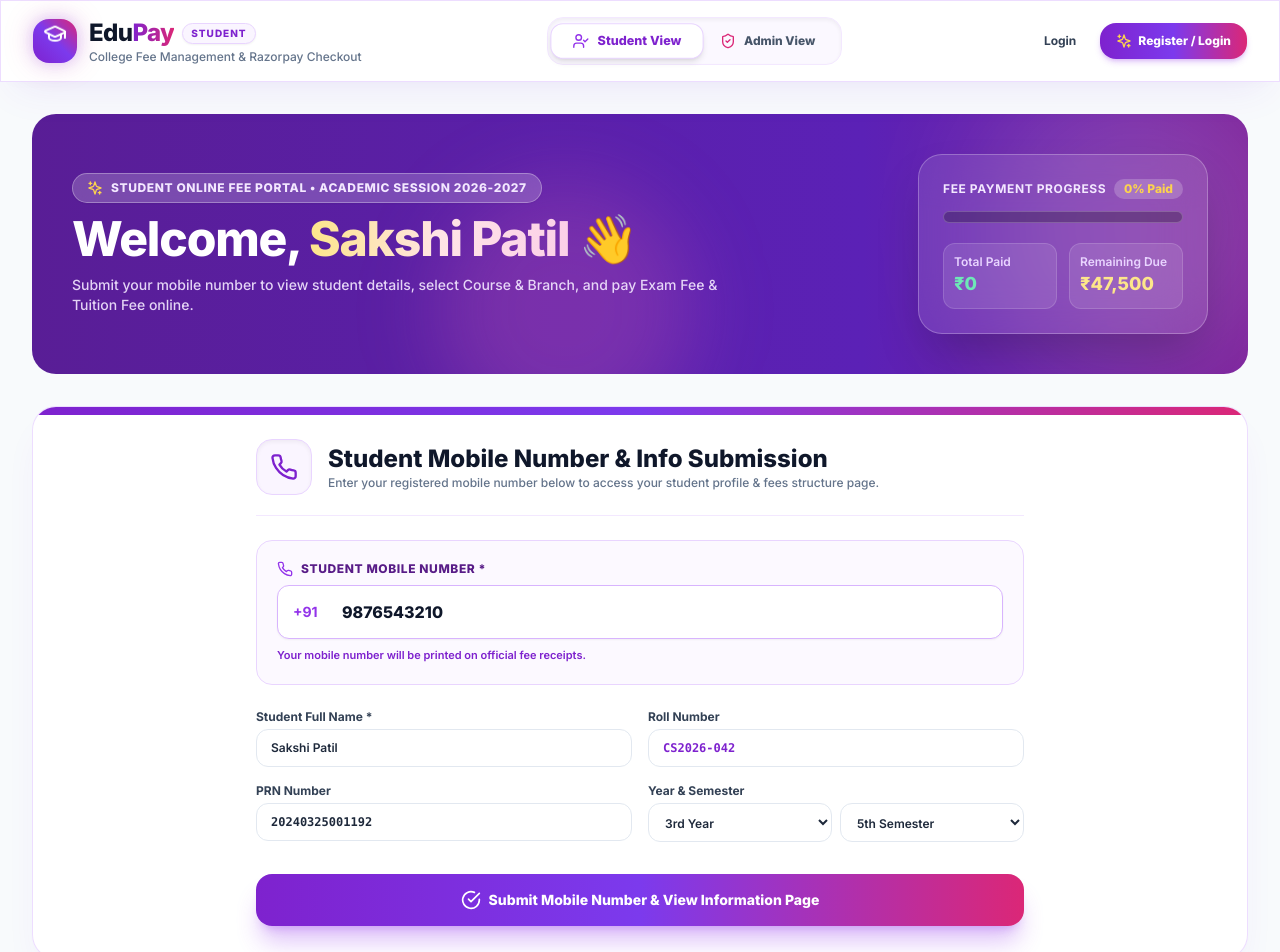
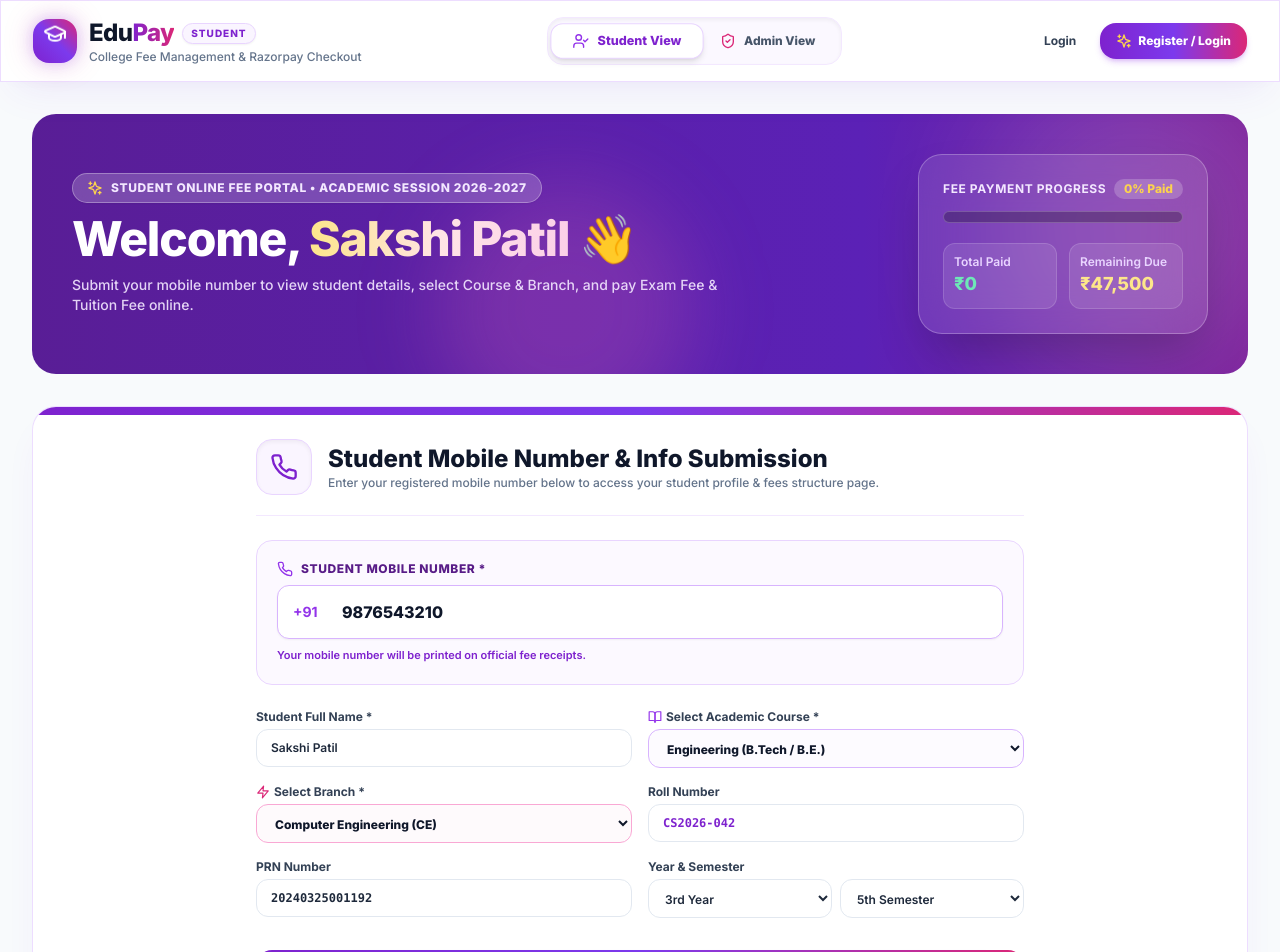
Before and after one commit to sakshimohite2909-spec/fees, a React (Vite) app: page / in a window 1280 px wide. Shown: the top 952 px of the page. Built offline with nearby package versions, Linux system fonts and the light colour scheme.

Commit message:
Add Course and Branch selection fields directly inside the initial submission form

```diff
--- a/src/components/StudentDashboard.jsx
+++ b/src/components/StudentDashboard.jsx
@@ -251,8 +251,51 @@ export default function StudentDashboard({
                     placeholder="Enter Student Name"
                     value={fullName}
                     onChange={(e) => setFullName(e.target.value)}
-                    className="w-full px-3.5 py-2.5 rounded-xl border border-slate-200 text-xs font-semibold focus:ring-2 focus:ring-purple-500 focus:outline-none"
+                    className="w-full px-3.5 py-2.5 rounded-xl border border-slate-200 text-xs font-semibold focus:ring-2 focus:ring-purple-500 focus:outline-none bg-white"
                   />
+                </div>
+
+                {/* 🎓 Academic Course Selection Dropdown */}
+                <div>
+                  <label className="block text-xs font-bold text-slate-700 mb-1 flex items-center gap-1">
+                    <BookOpen className="w-3.5 h-3.5 text-purple-600" />
+                    <span>Select Academic Course *</span>
+                  </label>
+                  <select
+                    value={selectedCourse}
+                    onChange={(e) => handleCourseChange(e.target.value)}
+                    className="w-full px-3.5 py-2.5 rounded-xl border border-purple-300 text-xs font-extrabold text-slate-900 bg-purple-50/40 focus:ring-2 focus:ring-purple-500 focus:outline-none cursor-pointer"
+                  >
+                    <option value="Engineering">Engineering (B.Tech / B.E.)</option>
+                    <option value="Polytechnic">Polytechnic (Diploma)</option>
+                    <option value="Pharmacy">Pharmacy (B.Pharm / D.Pharm)</option>
+                  </select>
+                </div>
+
+                {/* 🌿 Branch Selection Field */}
+                <div>
+                  <label className="block text-xs font-bold text-slate-700 mb-1 flex items-center gap-1">
+                    <Zap className="w-3.5 h-3.5 text-pink-600" />
+                    <span>Select Branch *</span>
+                  </label>
+                  {selectedCourse === 'Engineering' ? (
+                    <select
+                      value={selectedBranch}
+                      onChange={(e) => setSelectedBranch(e.target.value)}
+                      className="w-full px-3.5 py-2.5 rounded-xl border border-pink-300 text-xs font-extrabold text-slate-900 bg-pink-50/40 focus:ring-2 focus:ring-pink-500 focus:outline-none cursor-pointer"
+                    >
+                      {(COURSE_BRANCHES['Engineering'] || []).map((branchObj) => (
+                        <option key={branchObj.id} value={branchObj.label}>
+                          {branchObj.label} ({branchObj.code})
+                        </option>
+                      ))}
+                    </select>
+                  ) : (
+                    <div className="px-3.5 py-2 rounded-xl border border-emerald-300 bg-emerald-50 text-xs font-extrabold text-emerald-950 flex items-center justify-between">
+                      <span>{selectedCourse} Direct Program</span>
+                      <CheckCircle2 className="w-4 h-4 text-emerald-600" />
+                    </div>
+                  )}
                 </div>
 
                 <div>
@@ -262,7 +305,7 @@ export default function StudentDashboard({
                     placeholder="e.g. CS2026-042"
                     value={rollNo}
                     onChange={(e) => setRollNo(e.target.value)}
-                    className="w-full px-3.5 py-2.5 rounded-xl border border-slate-200 text-xs font-mono font-bold text-purple-700 focus:ring-2 focus:ring-purple-500 focus:outline-none"
+                    className="w-full px-3.5 py-2.5 rounded-xl border border-slate-200 text-xs font-mono font-bold text-purple-700 focus:ring-2 focus:ring-purple-500 focus:outline-none bg-white"
                   />
                 </div>
 
@@ -273,7 +316,7 @@ export default function StudentDashboard({
                     placeholder="e.g. 20240325001192"
                     value={prnNo}
                     onChange={(e) => setPrnNo(e.target.value)}
-                    className="w-full px-3.5 py-2.5 rounded-xl border border-slate-200 text-xs font-mono font-bold text-slate-800 focus:ring-2 focus:ring-purple-500 focus:outline-none"
+                    className="w-full px-3.5 py-2.5 rounded-xl border border-slate-200 text-xs font-mono font-bold text-slate-800 focus:ring-2 focus:ring-purple-500 focus:outline-none bg-white"
                   />
                 </div>
 
@@ -283,7 +326,7 @@ export default function StudentDashboard({
                     <select
                       value={year}
                       onChange={(e) => setYear(e.target.value)}
-                      className="w-full px-3 py-2.5 rounded-xl border border-slate-200 text-xs font-semibold bg-white"
+                      className="w-full px-3 py-2.5 rounded-xl border border-slate-200 text-xs font-semibold bg-white cursor-pointer"
                     >
                       <option>1st Year</option>
                       <option>2nd Year</option>
@@ -293,7 +336,7 @@ export default function StudentDashboard({
                     <select
                       value={semester}
                       onChange={(e) => setSemester(e.target.value)}
-                      className="w-full px-3 py-2.5 rounded-xl border border-slate-200 text-xs font-semibold bg-white"
+                      className="w-full px-3 py-2.5 rounded-xl border border-slate-200 text-xs font-semibold bg-white cursor-pointer"
                     >
                       <option>1st Semester</option>
                       <option>2nd Semester</option>
```
Also changed, not shown: 1 other file (tests, documents, lock files or other folders).
